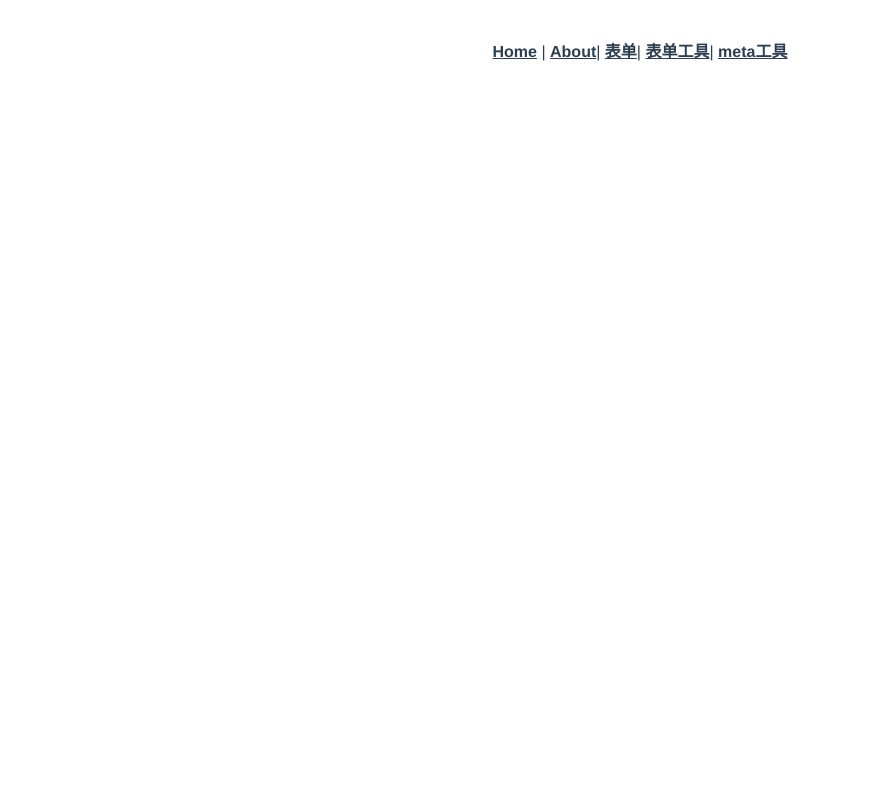
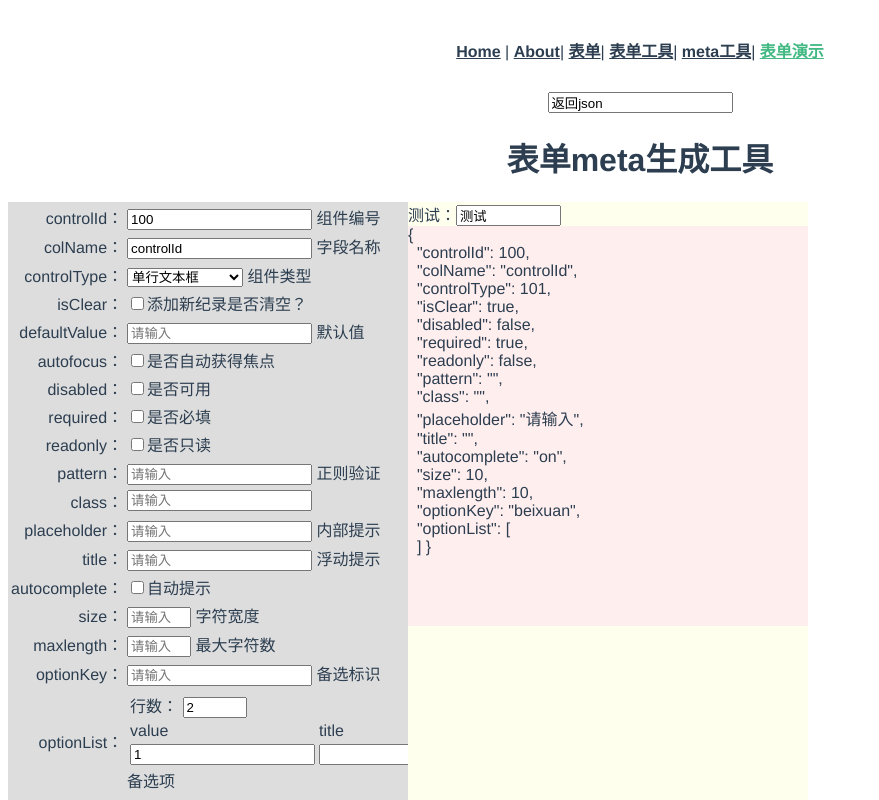
Before and after one commit to naturefwvue/nfComponents, a Vue app: page /FormDemo in a window 1280 px wide. Shown: the top 800 px of the page, without its empty margins (0-879 px from the left). Built offline with nearby package versions, Linux system fonts and the light colour scheme.

Commit message:
添加表单演示

```diff
--- a/src/App.vue
+++ b/src/App.vue
@@ -5,7 +5,8 @@
       <router-link to="/about">About</router-link>|
       <router-link to="/form">表单</router-link>|
       <router-link to="/formHelp">表单工具</router-link>|
-      <router-link to="/metaHelp">meta工具</router-link>
+      <router-link to="/metaHelp">meta工具</router-link>|
+      <router-link to="/formDemo">表单演示</router-link>
     </div>
     <router-view/>
   </div>
--- a/src/router/index.js
+++ b/src/router/index.js
@@ -38,6 +38,14 @@ const routes = [
     // this generates a separate chunk (about.[hash].js) for this route
     // which is lazy-loaded when the route is visited.
     component: () => import(/* webpackChunkName: "form" */ '../views/MetaHelp.vue')
+  },
+  {
+    path: '/FormDemo',
+    name: 'FormDemo',
+    // route level code-splitting
+    // this generates a separate chunk (about.[hash].js) for this route
+    // which is lazy-loaded when the route is visited.
+    component: () => import(/* webpackChunkName: "form" */ '../views/FormDemo.vue')
   }
 ]
 
--- /dev/null
+++ b/src/views/FormDemo.vue
@@ -0,0 +1,43 @@
+<template>
+  <div class="home">
+    <nfInput v-model="title" :meta="metaInfo"  />
+    <nfHelp v-model="metaInfo" />
+  </div>
+</template>
+
+<script>
+// @ is an alias to /src
+import { ref } from 'vue'
+import nfHelp from '@/components/nf-meta-help.vue'
+import nfInput from '@/components/nf-form-item.vue'
+
+export default {
+  name: 'FormHelp',
+  components: {
+    // nfFormItem,
+    nfHelp,
+    nfInput
+  },
+  data: () => {
+    return {
+      a: '11'
+    }
+  },
+  setup () {
+    // const json = require('../../public/json.json')
+    // alert(json.controlId)
+    const title = ref('返回json')
+    const metaInfo = ref({
+      controlId: 100,
+      controlType: 101,
+      colName: 'controlId'
+    })
+    // alert('setup:' + value.value)
+
+    return {
+      title,
+      metaInfo
+    }
+  }
+}
+</script>
```
